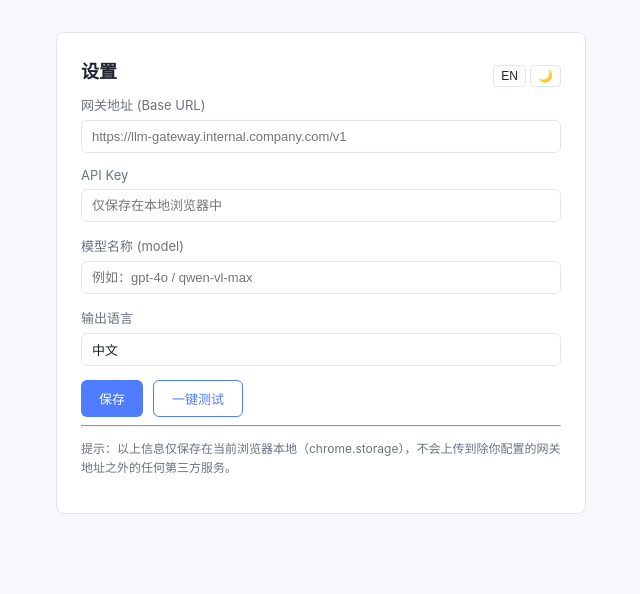
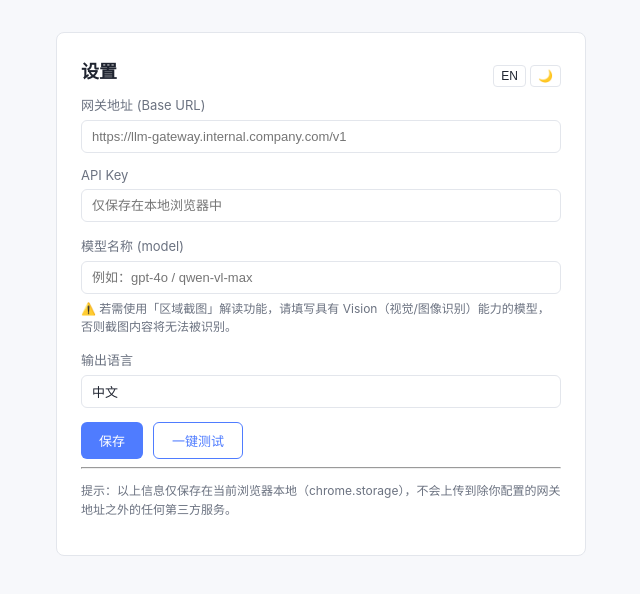
Before and after one commit to bit-fly/LearningShot, a website with bundled scripts: page src/options/index.html in a window 1280 px wide. Shown: the whole page, without its empty margins (319-959 px from the left). Built offline with nearby package versions, Linux system fonts and the light colour scheme; some packages are replaced by stand-ins of ours.

Commit message:
feat: add Vision-capability hint below model field in settings
Warns that a Vision-capable model is required for the region-screenshot
interpretation feature, otherwise screenshot content can't be recognized.
Adds zh/en i18n strings.

```diff
--- a/src/lib/i18n.ts
+++ b/src/lib/i18n.ts
@@ -70,6 +70,7 @@ const zh: Dict = {
   apiKeyLabel: "API Key",
   apiKeyPlaceholder: "仅保存在本地浏览器中",
   modelLabel: "模型名称 (model)",
+  modelVisionHint: "⚠️ 若需使用「区域截图」解读功能，请填写具有 Vision（视觉/图像识别）能力的模型，否则截图内容将无法被识别。",
   outputLanguageLabel: "输出语言",
   save: "保存",
   saved: "已保存",
@@ -145,6 +146,7 @@ const en: Dict = {
   apiKeyLabel: "API Key",
   apiKeyPlaceholder: "Stored locally in this browser only",
   modelLabel: "Model name",
+  modelVisionHint: "⚠️ To use the \"Region screenshot\" feature, please configure a model with Vision (image understanding) capability, otherwise screenshot content cannot be recognized.",
   outputLanguageLabel: "Output language",
   save: "Save",
   saved: "Saved",
--- a/src/options/index.html
+++ b/src/options/index.html
@@ -29,6 +29,9 @@
         <span data-i18n="modelLabel">模型名称 (model)</span>
         <input id="model" type="text" placeholder="例如：gpt-4o / qwen-vl-max" />
       </label>
+      <p class="hint" data-i18n="modelVisionHint">
+        ⚠️ 若需使用「区域截图」解读功能，请填写具有 Vision（视觉/图像识别）能力的模型，否则截图内容将无法被识别。
+      </p>
 
       <label>
         <span data-i18n="outputLanguageLabel">输出语言</span>
--- a/src/options/options.css
+++ b/src/options/options.css
@@ -151,3 +151,10 @@ input {
   color: var(--muted);
   line-height: 1.6;
 }
+
+.hint {
+  font-size: 12px;
+  color: var(--muted);
+  line-height: 1.5;
+  margin: -8px 0 14px;
+}
```
